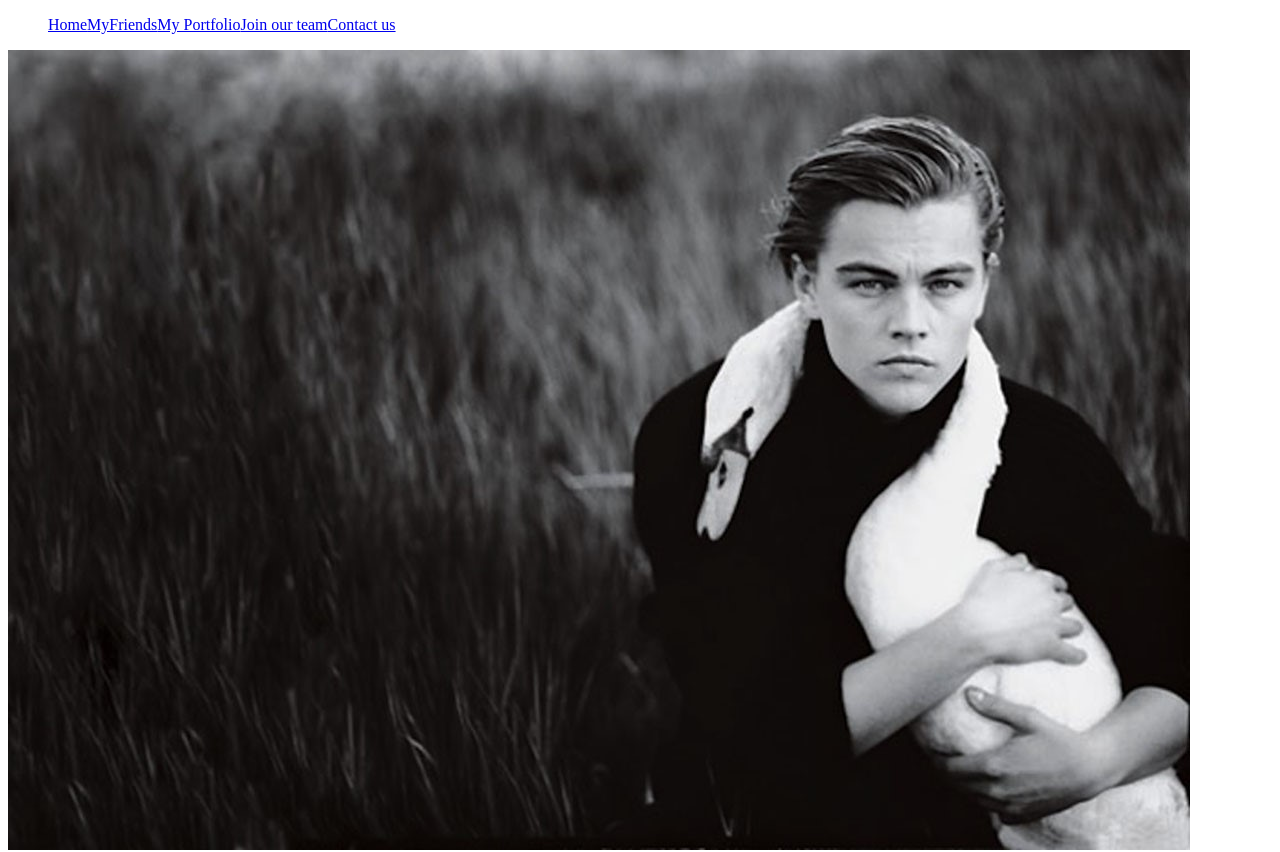
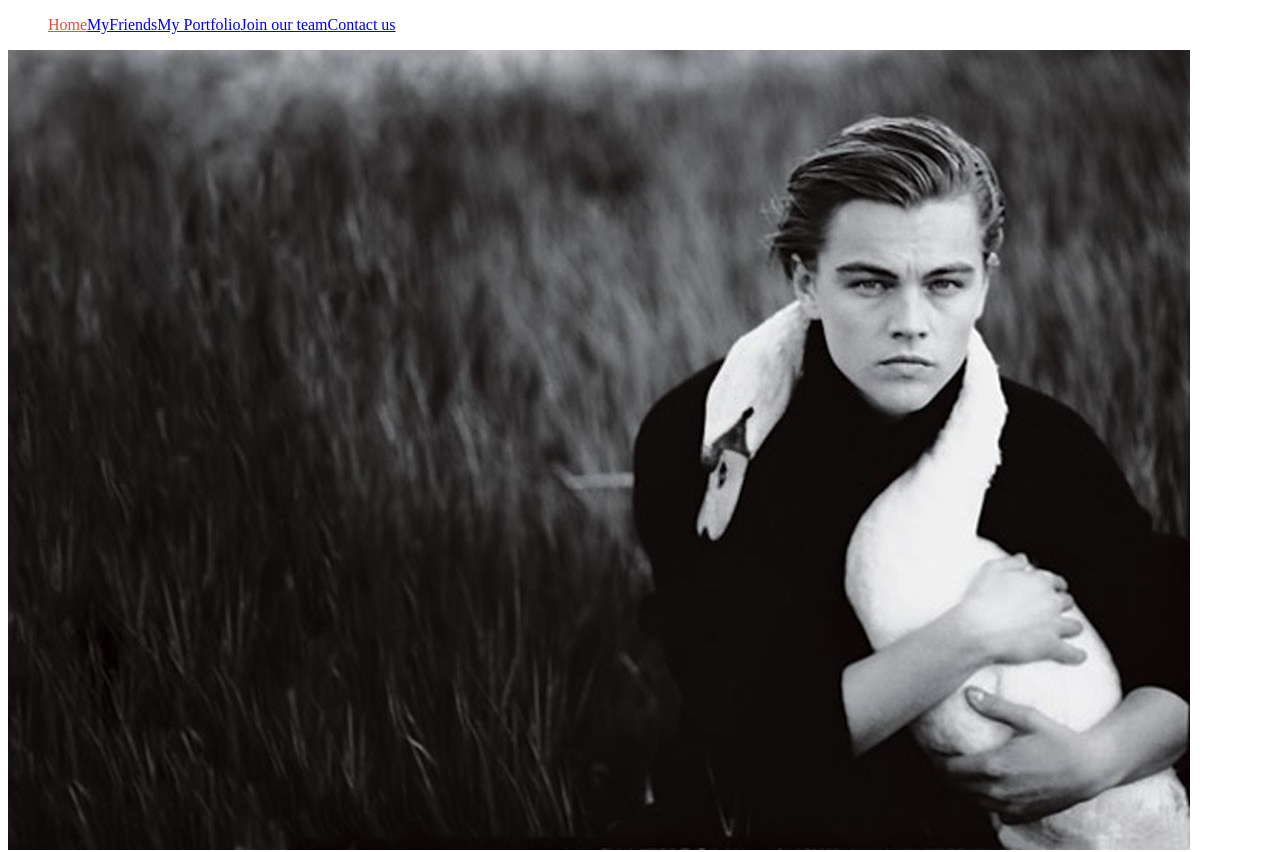
Before and after one commit to Khaanh/MeAndMyFriendsTS, a React (Create React App) app in the folder client/: page / in a window 1280 px wide. Shown: the top 852 px of the page. Built offline with nearby package versions, Linux system fonts and the light colour scheme.

Commit message:
Add active link

```diff
--- a/client/src/components/Navigation.tsx
+++ b/client/src/components/Navigation.tsx
@@ -1,5 +1,5 @@
 import { useEffect } from "react";
-import { Link, Outlet } from "react-router-dom";
+import { Link, NavLink, Outlet } from "react-router-dom";
 
 export default function Navigation() {
 	useEffect(() => {}, []);
@@ -8,11 +8,11 @@ export default function Navigation() {
 		<>
 			<nav className="text-2xl w-3/5 mx-auto mb-10">
 				<ul className="flex justify-center">
-					<Link to={""}>Home</Link>
-					<Link to={"my-friends"}>MyFriends</Link>
-					<Link to={"my-portfolio"}>My Portfolio</Link>
-					<Link to={"join-our-team"}>Join our team</Link>
-					<Link to={"contact-us"}>Contact us</Link>
+					<NavLink to={""}>Home</NavLink>
+					<NavLink to={"my-friends"}>MyFriends</NavLink>
+					<NavLink to={"my-portfolio"}>My Portfolio</NavLink>
+					<NavLink to={"join-our-team"}>Join our team</NavLink>
+					<NavLink to={"contact-us"}>Contact us</NavLink>
 				</ul>
 			</nav>
 
--- a/client/src/styles/App.css
+++ b/client/src/styles/App.css
@@ -1,9 +1,14 @@
 @tailwind base;
 @tailwind components;
 @tailwind utilities;
-.App {
+:root {
+	--active-link: #e74c3c;
 }
 
 .App-header {
 	padding-top: 20px;
 }
+
+.active {
+	color: var(--active-link);
+}
```
